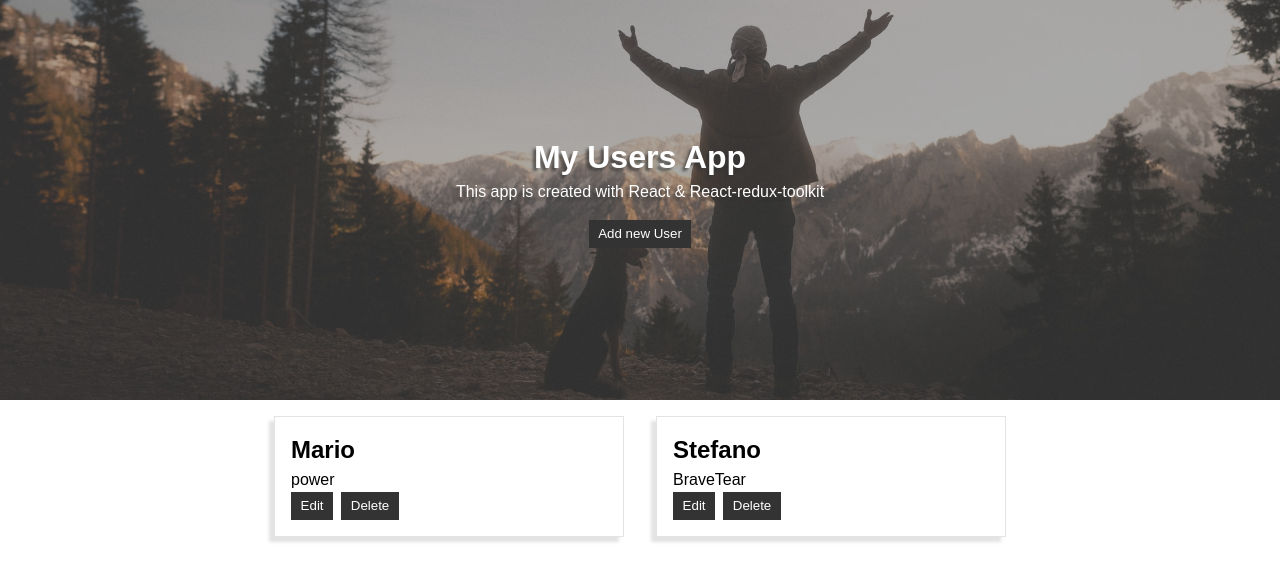
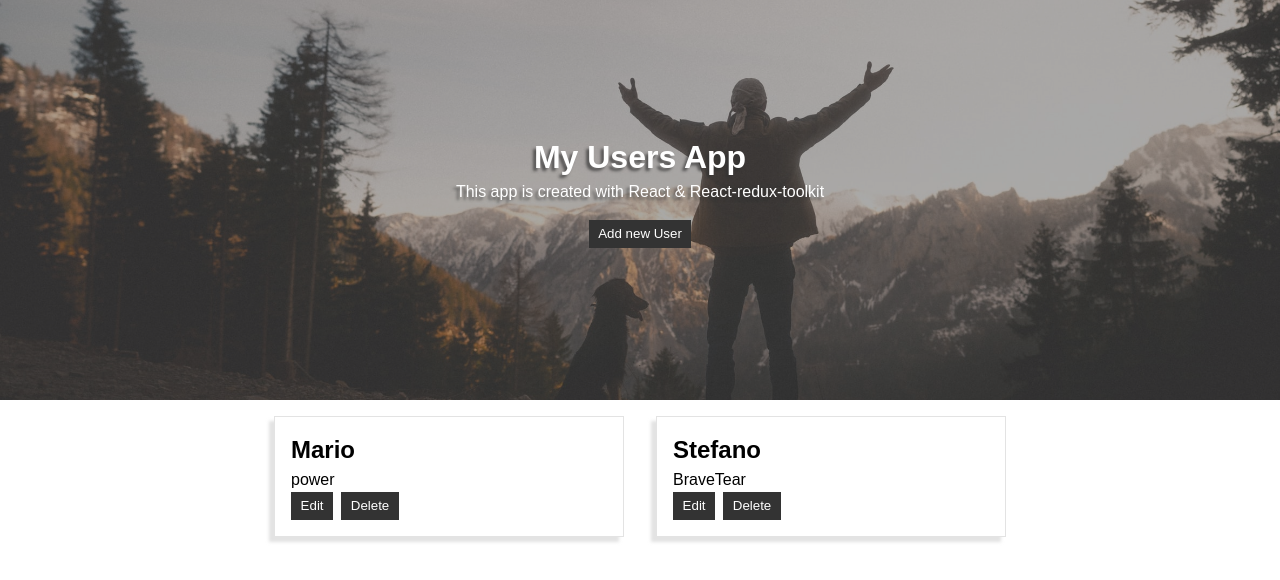
Before and after one commit to mmdw1976/crud-redux-toolkit, a React (Create React App) app: page / in a window 1280 px wide. Shown: the top 580 px of the page. Built offline with nearby package versions, Linux system fonts and the light colour scheme.

Commit message:
changed app title

```diff
--- a/public/index.html
+++ b/public/index.html
@@ -24,7 +24,7 @@
       work correctly both with client-side routing and a non-root public URL.
       Learn how to configure a non-root public URL by running `npm run build`.
     -->
-    <title>React App</title>
+    <title>Redux Crud</title>
   </head>
   <body>
     <noscript>You need to enable JavaScript to run this app.</noscript>
--- a/src/components/header/Header.css
+++ b/src/components/header/Header.css
@@ -15,7 +15,7 @@ header {
 }
 
 .header-bg {
-    background: url('../../images/header.jpg') no-repeat center /cover;
+    background: url('../../images/header.jpg') no-repeat center top /cover;
     position: absolute;
     width: 100%;
     height: 100%;
```
